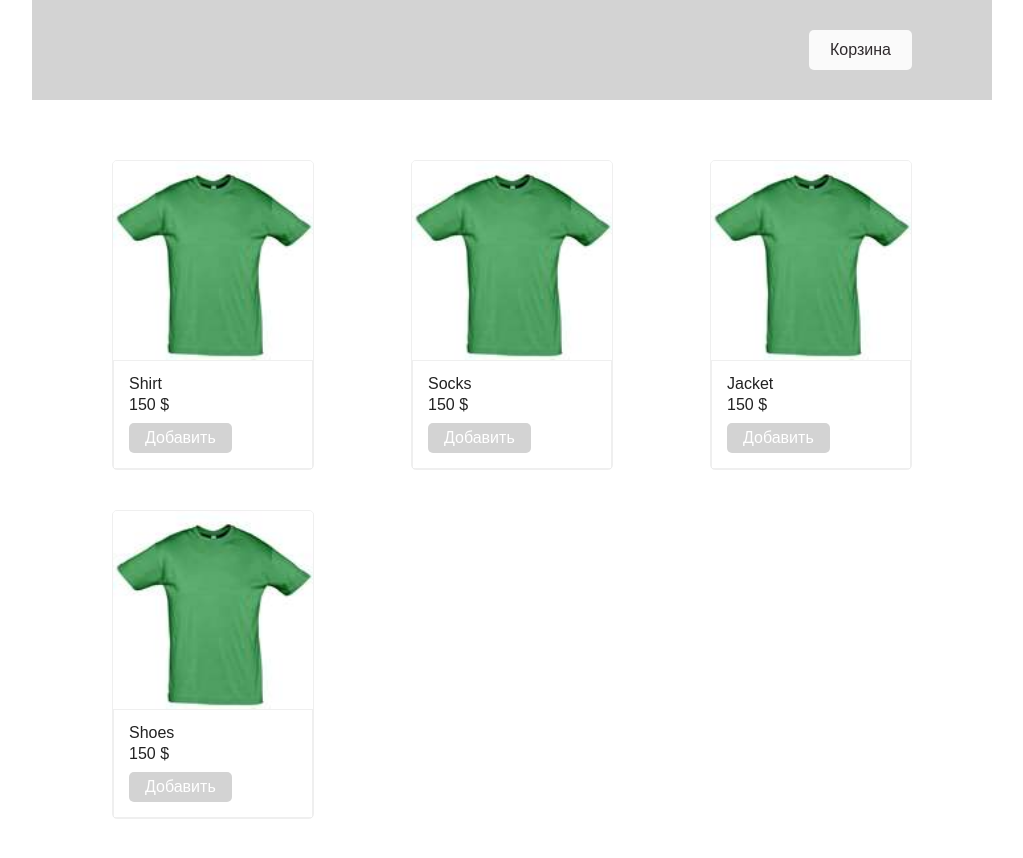
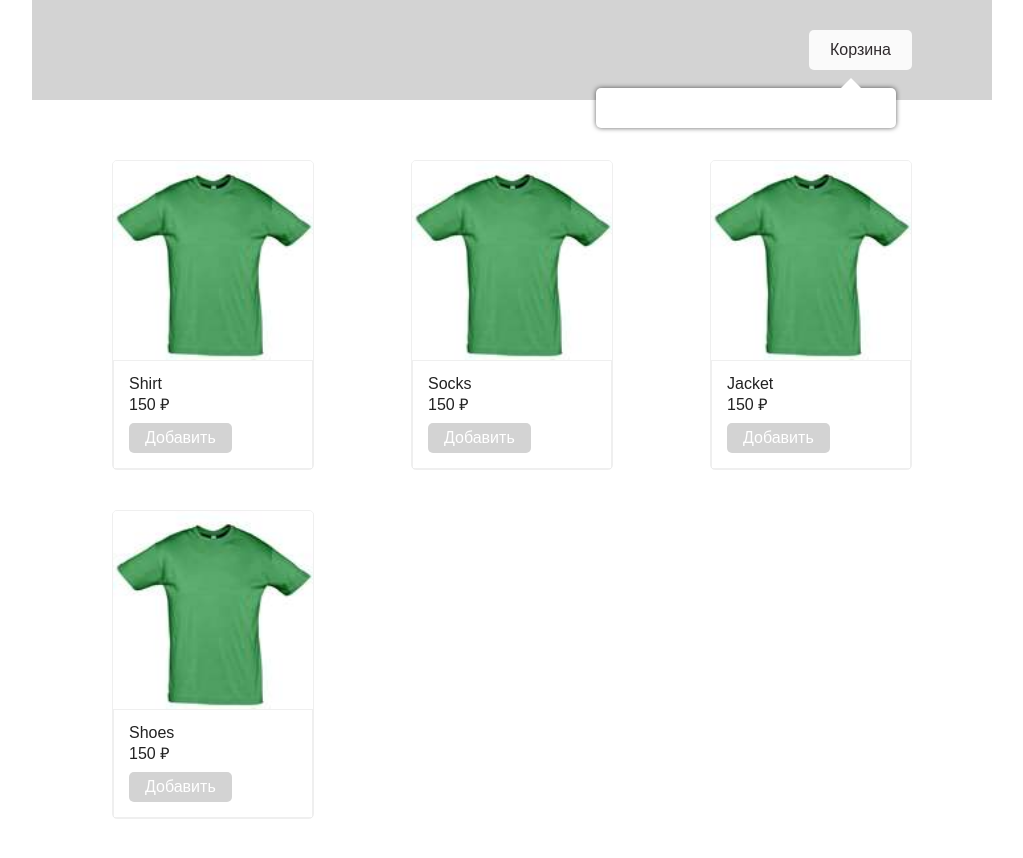
Before and after one commit to gek-finn/geekbrains_js_2, a plain HTML site: page index.html in a window 1280 px wide. Both pictures are taken after a click on the button "Корзина". Shown: the whole page, without its empty margins (128-1151 px from the left). Drawn offline with Linux system fonts and the light colour scheme.

Commit message:
Домашняя работа ко второму уроку (не все сделано - не совсем разобрался с классами)

```diff
--- a/css/style.css
+++ b/css/style.css
@@ -20,17 +20,44 @@ header-upper {
 }
 
 .header-inner {
-
+    position: relative;
 }
 
 button:focus {
     outline: none;
 }
 
-.logo {
+.cart{
 
-    text-transform: uppercase;
-    font-weight: bold;
+}
+
+.cart-block{
+    box-shadow: 0 0 5px rgba(0, 0, 0, 0.62);
+    border-radius: 5px;
+    box-sizing: border-box;
+    right: 20%;
+    top: 11%;
+    position: absolute;
+    background-color: white;
+    padding: 20px;
+    color: black;
+    width: 300px;
+}
+
+.invisible{
+    display: none;
+}
+
+.cart-block:before{
+    content: '';
+    width: 0;
+    height: 0;
+    position: absolute;
+    top: -10px;
+    right: 35px;
+    border-left: 10px solid transparent;
+    border-right: 10px solid transparent;
+    border-bottom: 10px solid white;
 }
 
 .cart-button {
@@ -79,7 +106,7 @@ p {
     margin: 5px 0;
 }
 
-.buy-btn {
+.buy-btn, .del-btn {
     margin-top: 5px;
     background-color: lightgray;
     padding: 5px 15px;
--- a/index.html
+++ b/index.html
@@ -1,6 +1,5 @@
 <!doctype html>
 <html lang="en">
-
 <head>
     <meta charset="UTF-8">
     <meta name="viewport" content="width=device-width, user-scalable=no, initial-scale=1.0, maximum-scale=1.0, minimum-scale=1.0">
@@ -9,12 +8,12 @@
     <link rel="stylesheet" href="css/reset.css">
     <link rel="stylesheet" href="css/style.css">
 </head>
-
 <body>
     <div class="container">
         <header>
             <div class="header-upper"></div>
             <div class="header-inner"><button class="cart-button">Корзина</button></div>
+            <div class="cart-block invisible"></div>
         </header>
         <main>
             <div class="goods-list"></div>
@@ -22,5 +21,4 @@
         <script src="js/index.js"></script>
     </div>
 </body>
-
 </html>
--- a/js/index.js
+++ b/js/index.js
@@ -1,17 +1,49 @@
-const goods = [
-    { title: 'Shirt', price: 150 + ' $' },
-    { title: 'Socks', price: 150 + ' $' },
-    { title: 'Jacket', price: 150 + ' $'  },
-    { title: 'Shoes', price: 150 + ' $' },
-];
+document.querySelector('.cart-button').addEventListener('click', () => {document.querySelector('.cart-block').classList.toggle('invisible');});
 
-const renderGoodsItem = (title, price) => {
-    return `<div class="goods-item"><img src="img/shirt.jpg" alt="shirt img"><div class="desc"><h3>${title}</h3><p>${price}</p><button class="buy-btn">Добавить</button></div></div>`
-};
+class GoodsItem {
+    constructor(title = 'Без имени', price = '150') {
+        this.title = title;
+        this.price = price;
+    }
+    render() {
+        return `<div class="goods-item"><img src="img/shirt.jpg" alt="shirt img"><div class="desc"><h3>${this.title}</h3><p>${this.price} ₽</p><button class="buy-btn">Добавить</button></div></div>`;
+    }
+}
 
-const renderGoodsList = (list) => {
-    const goodsList = list.map(item => renderGoodsItem(item.title, item.price));
-    document.querySelector('.goods-list').innerHTML = goodsList.join('');
-};
+class GoodsList {
+    constructor() {
+        this.goods = [];
+    }
+    fetchGoods()  {
+        this.goods = [
+            { title: 'Shirt', price: 150 },
+            { title: 'Socks', price: 150 },
+            { title: 'Jacket', price: 150 },
+            { title: 'Shoes', price: 150 },
+        ];
+    }
+    render() {
+        let listHtml = '';
+        this.goods.forEach(good => {
+            const goodItem = new GoodsItem(good.title, good.price);
+            listHtml += goodItem.render();
+        });
+        document.querySelector('.goods-list').innerHTML = listHtml;
+    }
 
-renderGoodsList(goods);
+    sumGoods() {
+        let sum = 0;
+        this.goods.forEach(good => {
+            sum += good.price;
+        })
+        return sum;
+
+    }
+}
+class UserCart {
+
+}
+
+const list = new GoodsList();
+list.fetchGoods();
+list.render();
```
